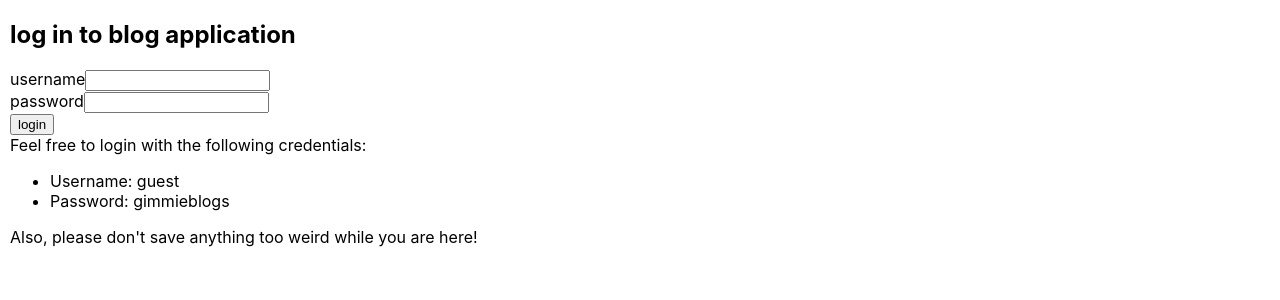
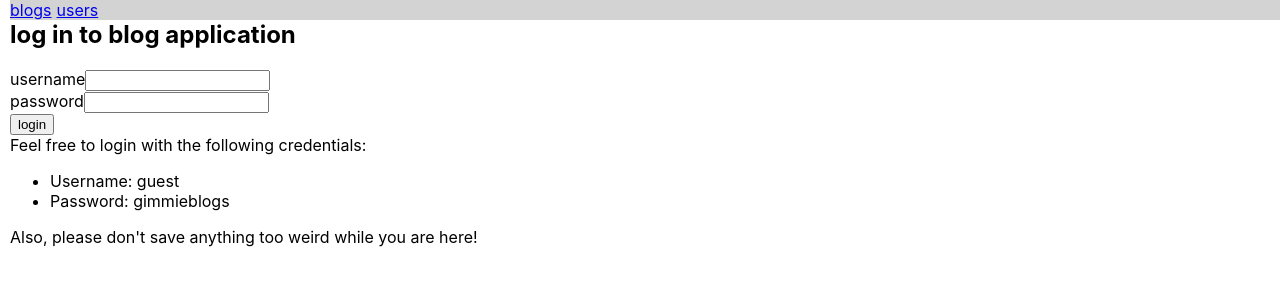
Before and after one commit to nicksama88/bloglist-frontend, a React (Create React App) app: page / in a window 1280 px wide. Shown: the top 300 px of the page. Built offline with nearby package versions, Linux system fonts and the light colour scheme; no server answers.

Commit message:
create navbar and adjust styles slightly

```diff
--- a/src/App.js
+++ b/src/App.js
@@ -3,12 +3,11 @@ import { useDispatch, useSelector } from 'react-redux'
 import {
   Switch,
   Route,
-  Link,
-  useParams,
   useHistory,
   useRouteMatch,
 } from 'react-router-dom'
 
+import Menu from './components/Menu'
 import BlogList from './components/BlogList'
 import Notification from './components/Notification'
 import LoginForm from './components/LoginForm'
@@ -20,7 +19,6 @@ import BlogDetails from './components/BlogDetails'
 import blogService from './services/blogs'
 import userService from './services/users'
 
-import { setNotification } from './reducers/notificationReducer'
 import { initializeBlogs } from './reducers/blogReducer'
 import { setUser } from './reducers/userReducer'
 
@@ -68,15 +66,9 @@ const App = () => {
     }
   }, [dispatch])
 
-  const handleLogout = (event) => {
-    window.localStorage.removeItem('loggedBlogappUser')
-    const loggedOutUser = user.name ? user.name : user.username
-    dispatch(setUser(null))
-    dispatch(setNotification(`${loggedOutUser} logged out`, 'notification'))
-  }
-
   return (
     <div>
+      <Menu user={user} />
       <Notification />
       <div>
         {!user &&
@@ -84,10 +76,7 @@ const App = () => {
         }
         {user &&
           <>
-            <h2>blogs</h2>
-                <p>{user.name ? user.name : user.username} logged-in
-                </p>
-                <button onClick={handleLogout}>logout</button>
+            <h2>Blog App</h2>
             <Switch>
               <Route path='/users/:id'>
                 <UserDetails targetUser={targetUser} />
--- /dev/null
+++ b/src/components/Menu.js
@@ -0,0 +1,53 @@
+import React from 'react'
+import { useDispatch } from 'react-redux'
+import { Link } from 'react-router-dom'
+
+import { setUser } from '../reducers/userReducer'
+import { setNotification } from '../reducers/notificationReducer'
+
+const Menu = ({ user }) => {
+
+  const dispatch = useDispatch()
+
+  const handleLogout = (event) => {
+    window.localStorage.removeItem('loggedBlogappUser')
+    const loggedOutUser = user.name ? user.name : user.username
+    dispatch(setUser(null))
+    dispatch(setNotification(`${loggedOutUser} logged out`, 'notification'))
+  }
+
+  const UserDisplay = () => {
+    if (user) {
+      const name = user.name ? user.name : user.username
+      return (
+        <>
+          {name} logged-in <button onClick={handleLogout}>logout</button>
+        </>
+      )
+    } else {
+      return null
+    }
+  }
+
+  const padding={
+    paddingRight: 5
+  }
+
+  const navBar={
+    background: 'lightgrey',
+    position: 'fixed',
+    top: '0',
+    overflow: 'hidden',
+    width: '100%'
+  }
+
+  return (
+    <div style={navBar}>
+      <Link style={padding} to='/'>blogs</Link>
+      <Link style={padding} to='/users'>users</Link>
+      <em><UserDisplay /></em>
+    </div>
+  )
+}
+
+export default Menu
--- a/src/components/Notification.js
+++ b/src/components/Notification.js
@@ -7,6 +7,7 @@ const Notification = () => {
     const style = {
         border: 'solid',
         padding: 10,
+        marginTop: 30,
         borderWidth: 1
       }
 
```
